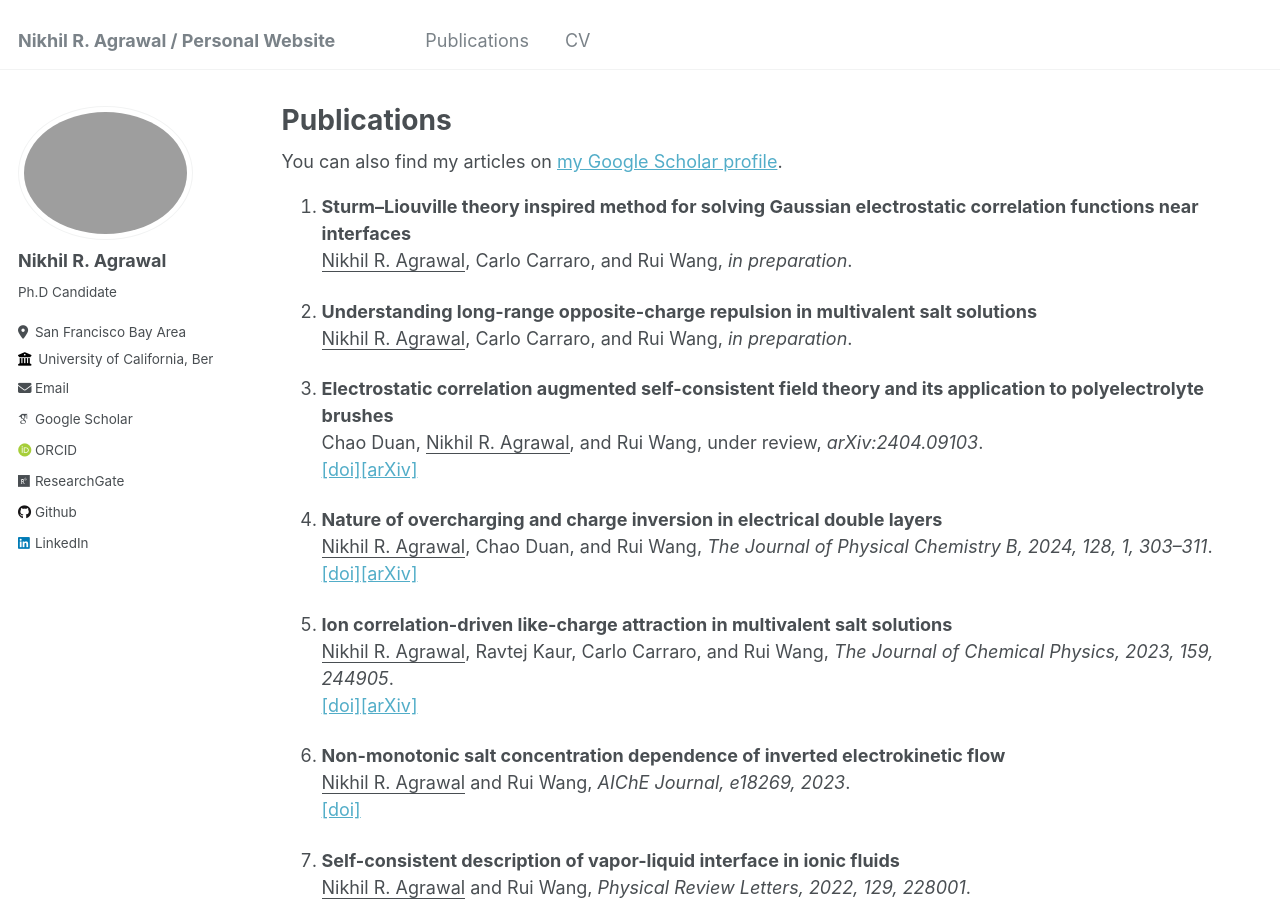
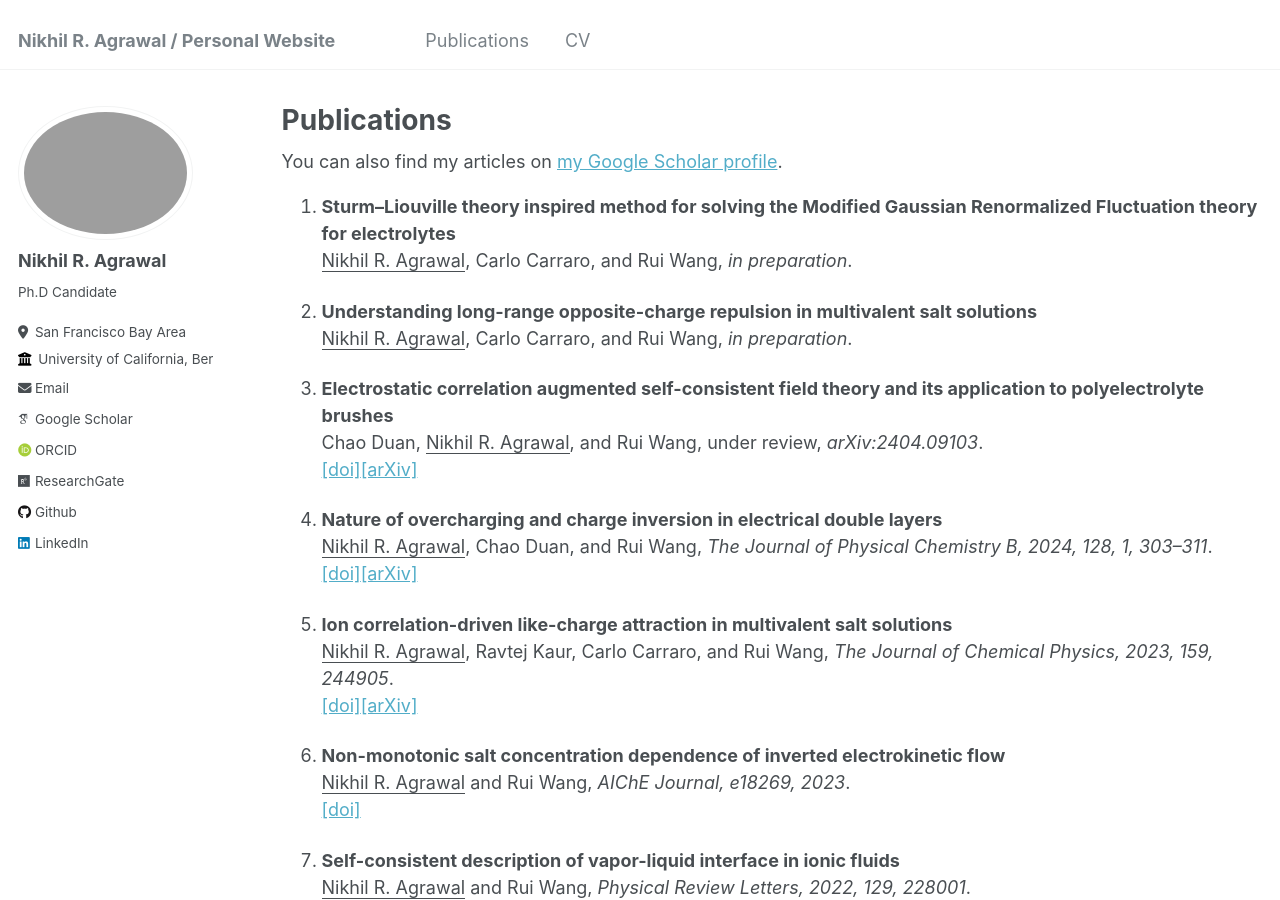
Before and after one commit to nikhil0165/nikhil0165.github.io, a Jekyll site: the page built from _pages/publications.md, in a window 1280 px wide and 900 px high. Built offline with Jekyll 4.4.1, drawn with Linux system fonts in a browser that asks for light colours; some web fonts are replaced.

Commit message:
publication list

```diff
--- a/_pages/publications.md
+++ b/_pages/publications.md
@@ -16,7 +16,7 @@ author_profile: true
   {% include archive-single.html %}
 {% endfor %}
 
-10. **Sturm–Liouville theory inspired method for solving Gaussian electrostatic correlation functions near interfaces** <br>
+10. **Sturm–Liouville theory inspired method for solving the Modified Gaussian Renormalized Fluctuation theory for electrolytes** <br>
    <u>Nikhil R. Agrawal</u>, Carlo Carraro, and Rui Wang, *in preparation*.<br>
 
 9. **Understanding long-range opposite-charge repulsion in multivalent salt solutions** <br>
```
